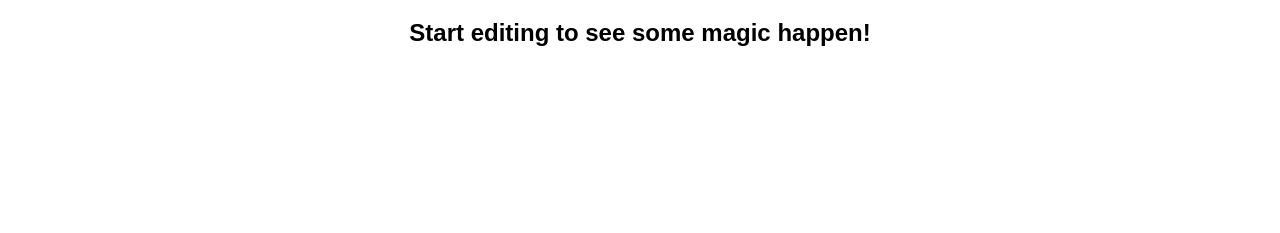
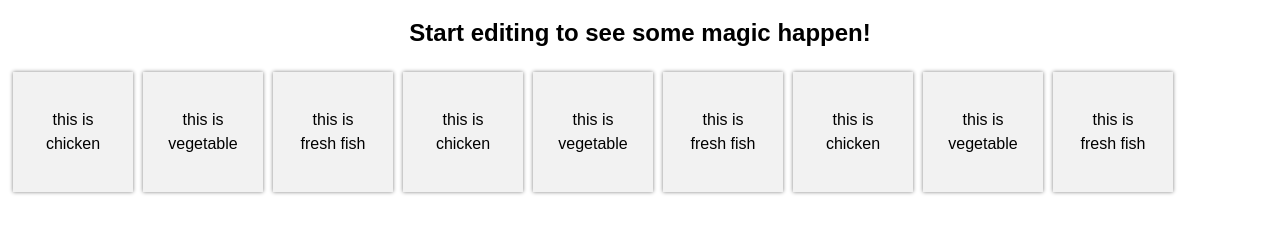
Before and after one commit to PrateekSonkar/test_sand_box, a React app: page / in a window 1280 px wide. Shown: the part 61-294 px from the top of the page. Built offline with nearby package versions, Linux system fonts and the light colour scheme.

Commit message:
Small Card Compnent
Small Card Compnent

```diff
--- /dev/null
+++ b/src/SmallCardComponent.js
@@ -0,0 +1,12 @@
+import React from "react";
+
+export default class BoxComponent extends React.Component {
+  constructor(props) {
+    super(props);
+    this.state = {};
+  }
+
+  render() {
+    return <div class="card">{this.props.boxtext}</div>;
+  }
+}
--- a/src/index.js
+++ b/src/index.js
@@ -1,16 +1,50 @@
 import React from "react";
 import ReactDOM from "react-dom";
+import SmallCardComponent from "./SmallCardComponent";
 
 import "./styles.css";
 
-function App() {
+class App extends React.Component {
+  constructor(props) {
+    super(props);
+    this.state = {
+      boxtexts: [
+        "this is chicken",
+        "this is vegetable",
+        "this is fresh fish",
+        "this is chicken",
+        "this is vegetable",
+        "this is fresh fish",
+        "this is chicken",
+        "this is vegetable",
+        "this is fresh fish"
+      ]
+    };
+  }
+
+  render() {
     return (
       <div className="App">
         <h1>Hello CodeSandbox</h1>
         <h2>Start editing to see some magic happen!</h2>
+        <div className="parentDiv">
+          {this.state.boxtexts.map((boxtext, index) => (
+            <SmallCardComponent key={index} boxtext={boxtext} />
+          ))}
+        </div>
       </div>
     );
   }
+}
+
+// function App() {
+//   return (
+//   <div className="App">
+//     <h1>Hello CodeSandbox</h1>
+//     <h2>Start editing to see some magic happen!</h2>
+//   </div>
+// );
+// }
 
 const rootElement = document.getElementById("root");
 ReactDOM.render(<App />, rootElement);
--- a/src/styles.css
+++ b/src/styles.css
@@ -2,3 +2,23 @@
   font-family: sans-serif;
   text-align: center;
 }
+
+.card {
+  max-width: 80px;
+  height: 80px;
+  padding: 20px;
+  background: #f2f2f2;
+  box-shadow: 0px 0px 4px gray;
+  line-height: 1.5em;
+  display: flex;
+  flex-wrap: wrap;
+  justify-content: center;
+  align-items: center;
+  margin: 5px;
+}
+
+.parentDiv {
+  display: flex;
+  align-items: flex-start;
+  flex-wrap: wrap;
+}
```
Lines whose indentation alone changed are shown as unchanged.
